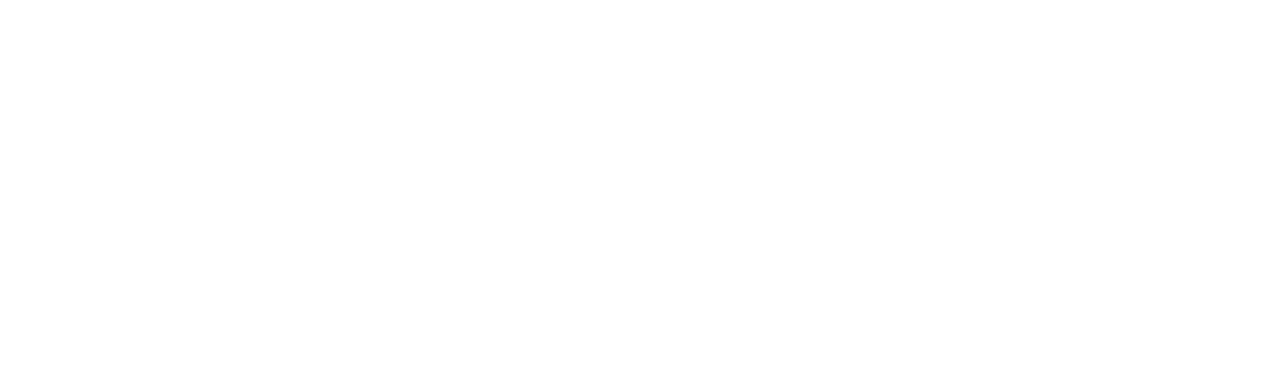
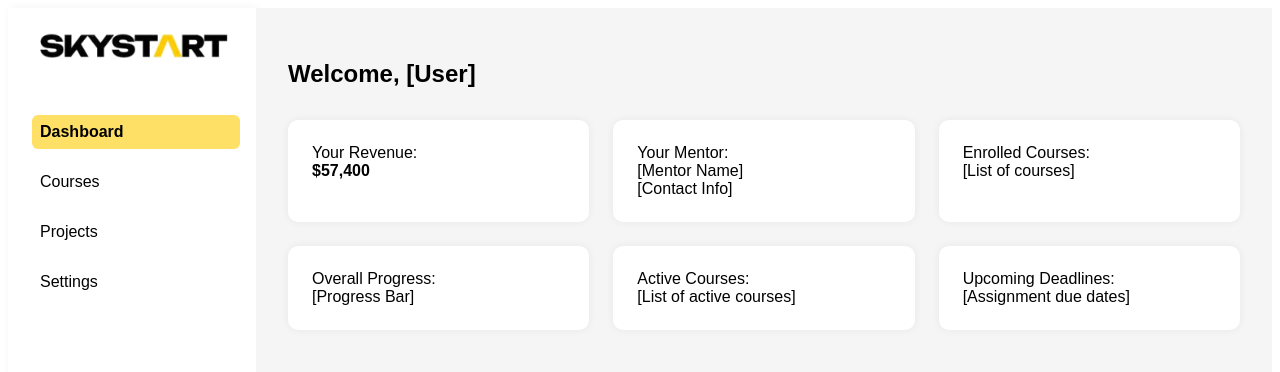
Before and after one commit to MEOWcanCODE/inf117-skystart, a Vue app in the folder my-vue-app/: page /student-dashboard in a window 1280 px wide. Before the commit this address had no page. Shown: the top 372 px of the page. Built offline with nearby package versions, Linux system fonts and the light colour scheme.

Commit message:
Student dashboard with sidebar
Implemented tab based navigation in StudentDashboard.vue to switch between Dashboard, Courses, Projects, and Settings without routing. Added active tab highlight and structured placeholders for each view

```diff
--- a/my-vue-app/src/views/MemberLogin.vue
+++ b/my-vue-app/src/views/MemberLogin.vue
@@ -30,10 +30,11 @@
   const router = useRouter()
 
   function login() {
-    if (email.value && password.value) {
-      alert('Member dashboard coming soon!')
-    }
+  if (email.value && password.value) {
+    router.push('/student-dashboard') // route to student dashboard
   }
+}
+
 
   function goHome() {
     router.push('/')
--- /dev/null
+++ b/my-vue-app/src/views/StudentCourses.vue
@@ -0,0 +1,15 @@
+<!-- StudentCourses.vue -->
+<template>
+    <div class="page">
+      <h2>Student Courses</h2>
+      <p>Course list and navigation coming soon.</p>
+    </div>
+  </template>
+
+  <script setup></script>
+
+  <style scoped>
+  .page {
+    padding: 2rem;
+  }
+  </style>
--- /dev/null
+++ b/my-vue-app/src/views/StudentDashboard.vue
@@ -0,0 +1,138 @@
+<!--
+  StudentDashboard.vue
+  Main landing page for student users.
+  Displays user-specific metrics, mentor info, course list, and upcoming deadlines.
+-->
+
+<template>
+    <div class="dashboard-container">
+      <aside class="sidebar">
+        <img src="/logo.png" class="logo" alt="Skystart Logo" />
+        <nav class="sidebar-links">
+        <div :class="{ active: currentTab === 'dashboard' }" @click="currentTab = 'dashboard'">Dashboard</div>
+        <div :class="{ active: currentTab === 'courses' }" @click="currentTab = 'courses'">Courses</div>
+        <div :class="{ active: currentTab === 'projects' }" @click="currentTab = 'projects'">Projects</div>
+        <div :class="{ active: currentTab === 'settings' }" @click="currentTab = 'settings'">Settings</div>
+        </nav>
+
+
+      </aside>
+
+      <main class="main-content">
+        <h2>Welcome, [User]</h2>
+
+        <div v-if="currentTab === 'dashboard'" class="grid">
+            <div class="card">Your Revenue:<br /><strong>$57,400</strong></div>
+            <div class="card">Your Mentor:<br />[Mentor Name]<br />[Contact Info]</div>
+            <div class="card">Enrolled Courses:<br />[List of courses]</div>
+            <div class="card">Overall Progress:<br />[Progress Bar]</div>
+            <div class="card">Active Courses:<br />[List of active courses]</div>
+            <div class="card">Upcoming Deadlines:<br />[Assignment due dates]</div>
+        </div>
+
+        <div v-else-if="currentTab === 'courses'">
+            <h3>Courses</h3>
+            <p>Course list and navigation coming soon.</p>
+        </div>
+
+        <div v-else-if="currentTab === 'projects'">
+            <h3>Projects</h3>
+            <p>Project cards and progress bars coming soon.</p>
+        </div>
+
+        <div v-else-if="currentTab === 'settings'">
+            <h3>Settings</h3>
+            <p>Settings form for email, phone, and password updates coming soon.</p>
+        </div>
+        </main>
+    </div>
+  </template>
+
+  <script setup>
+    import { ref } from 'vue'
+    const currentTab = ref('dashboard')
+
+  </script>
+
+  <style scoped>
+  .dashboard-container {
+    display: flex;
+    height: 100vh;
+    font-family: sans-serif;
+  }
+
+  .sidebar {
+    background: #fff;
+    padding: 1.5rem;
+    width: 200px;
+    box-shadow: 2px 0 10px rgba(0, 0, 0, 0.05);
+    display: flex;
+    flex-direction: column;
+    align-items: start;
+    gap: 1rem;
+  }
+
+  .sidebar-links {
+    display: flex;
+    flex-direction: column;
+    gap: 1rem;
+    width: 100%;
+  }
+
+  .sidebar-links div {
+  cursor: pointer;
+  padding: 0.5rem 0;
+  width: 100%;
+  border-radius: 6px;
+  padding-left: 0.5rem;
+  transition: background 0.2s;
+}
+
+.sidebar-links div:hover {
+  background-color: #f0f0f0;
+}
+
+.sidebar-links .active {
+  background-color: #ffe066; /* Skystart yellow */
+  font-weight: bold;
+}
+
+
+
+  .logo {
+    height: 35px;
+    margin-bottom: 2rem;
+  }
+
+  .sidebar a {
+    text-decoration: none;
+    color: #444;
+    font-weight: 500;
+    margin-bottom: 1rem;
+  }
+
+  .sidebar a.router-link-active {
+    color: #000;
+    font-weight: bold;
+  }
+
+  .main-content {
+    flex: 1;
+    padding: 2rem;
+    background-color: #f5f5f5;
+  }
+
+  .grid {
+    display: grid;
+    grid-template-columns: repeat(auto-fit, minmax(260px, 1fr));
+    gap: 1.5rem;
+    margin-top: 2rem;
+  }
+
+  .card {
+    background: white;
+    padding: 1.5rem;
+    border-radius: 10px;
+    box-shadow: 0 0 8px rgba(0, 0, 0, 0.06);
+  }
+  </style>
--- /dev/null
+++ b/my-vue-app/src/views/StudentProjects.vue
@@ -0,0 +1,15 @@
+<!-- StudentProjects.vue -->
+<template>
+    <div class="page">
+      <h2>Student Projects</h2>
+      <p>Project cards and progress bars coming soon.</p>
+    </div>
+  </template>
+
+  <script setup></script>
+
+  <style scoped>
+  .page {
+    padding: 2rem;
+  }
+  </style>
--- /dev/null
+++ b/my-vue-app/src/views/StudentSettings.vue
@@ -0,0 +1,15 @@
+<!-- StudentSettings.vue -->
+<template>
+    <div class="page">
+      <h2>Student Settings</h2>
+      <p>Settings form for email, phone, and password updates coming soon.</p>
+    </div>
+  </template>
+
+  <script setup></script>
+
+  <style scoped>
+  .page {
+    padding: 2rem;
+  }
+  </style>
```
Also changed, not shown: my-vue-app/src/router/index.js (+7 -1 lines).
